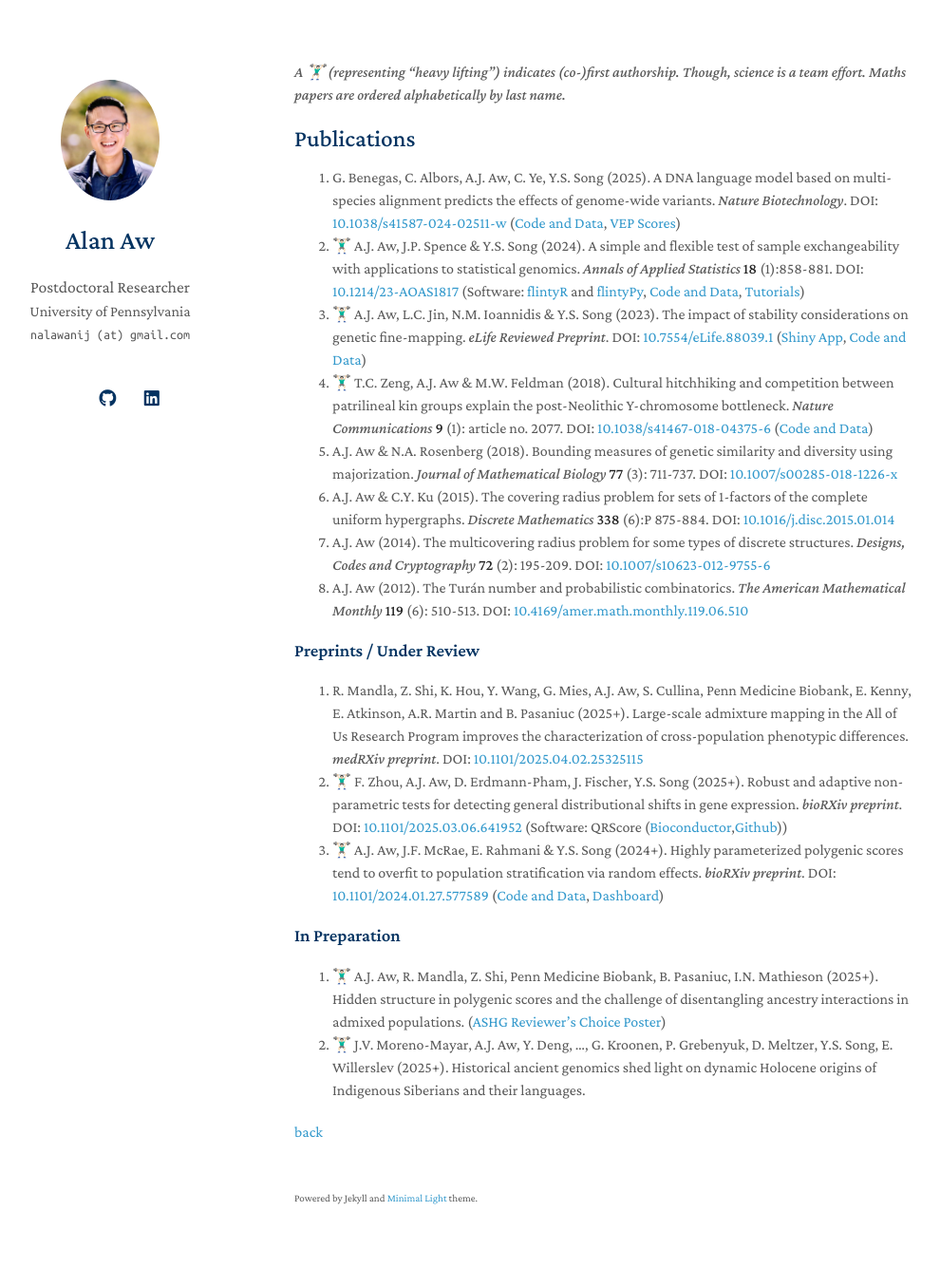
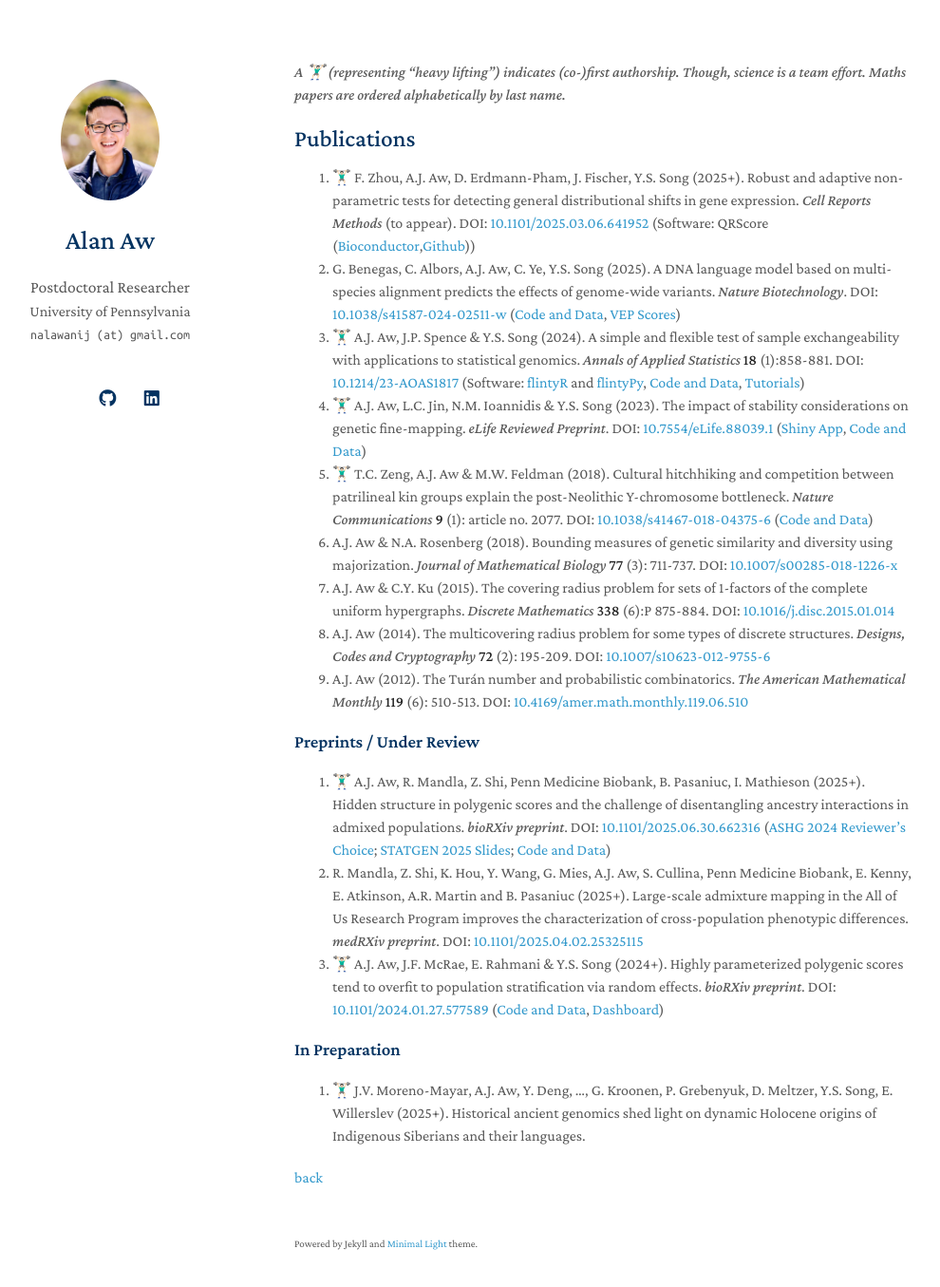
Before and after one commit to alanaw1/alanaw1.github.io, a Jekyll site: the page built from research.md, in a window 1280 px wide and 1390 px high. Shown: the top 1355 px of the window at 95% size, without its empty margins (160-1150 px from the left). Built offline with Jekyll 4.4.1, drawn with Linux system fonts in a browser that asks for light colours; nearby versions of some CDN libraries; a style sheet for code colours, icons or effects is not loaded.

Commit message:
Update research page

```diff
--- a/research.md
+++ b/research.md
@@ -6,6 +6,7 @@ layout: homepage
 
 ## Publications
 
+9. 🏋🏻‍♂️ F. Zhou, A.J. Aw, D. Erdmann-Pham, J. Fischer, Y.S. Song (2025+). Robust and adaptive non-parametric tests for detecting general distributional shifts in gene expression. *Cell Reports Methods* (to appear). DOI: [10.1101/2025.03.06.641952](https://doi.org/10.1101/2025.03.06.641952) (Software: QRScore ([Bioconductor](https://doi.org/doi:10.18129/B9.bioc.QRscore),[Github](https://github.com/songlab-cal/QRscore)))
 8. G. Benegas, C. Albors, A.J. Aw, C. Ye, Y.S. Song (2025). A DNA language model based on multi-species alignment predicts the effects of genome-wide variants. *Nature Biotechnology*. DOI: [10.1038/s41587-024-02511-w](https://doi.org/10.1038/s41587-024-02511-w) ([Code and Data](https://github.com/songlab-cal/gpn#gpn-msa), [VEP Scores](https://huggingface.co/collections/songlab/gpn-msa-65319280c93c85e11c803887))
 7. 🏋🏻‍♂️ A.J. Aw, J.P. Spence & Y.S. Song (2024). A simple and flexible test of sample exchangeability with applications to statistical genomics. *Annals of Applied Statistics* **18** (1):858-881. DOI: [10.1214/23-AOAS1817](https://doi.org/10.1214/23-AOAS1817) (Software: [flintyR](https://cran.rstudio.com/web/packages/flintyR/index.html) and [flintyPy](https://pypi.org/project/flintypy/), [Code and Data](https://github.com/songlab-cal/flinty), [Tutorials](https://alanaw1.github.io/flintyR/))
 6. 🏋🏻‍♂️ A.J. Aw, L.C. Jin, N.M. Ioannidis & Y.S. Song (2023). The impact of stability considerations on genetic fine-mapping. *eLife Reviewed Preprint*. DOI: [10.7554/eLife.88039.1](https://doi.org/10.7554/eLife.88039.1) ([Shiny App](https://alan-aw.shinyapps.io/stability_v0/), [Code and Data](https://github.com/songlab-cal/StableFM))
@@ -17,13 +18,12 @@ layout: homepage
 
 ### Preprints / Under Review
 
-3. R. Mandla, Z. Shi, K. Hou, Y. Wang, G. Mies, A.J. Aw, S. Cullina, Penn Medicine Biobank, E. Kenny, E. Atkinson, A.R. Martin and B. Pasaniuc (2025+). Large-scale admixture mapping in the All of Us Research Program improves the characterization of cross-population phenotypic differences. *medRXiv preprint*. DOI: [10.1101/2025.04.02.25325115](https://doi.org/10.1101/2025.04.02.25325115)
-2. 🏋🏻‍♂️ F. Zhou, A.J. Aw, D. Erdmann-Pham, J. Fischer, Y.S. Song (2025+). Robust and adaptive non-parametric tests for detecting general distributional shifts in gene expression. *bioRXiv preprint*. DOI: [10.1101/2025.03.06.641952](https://doi.org/10.1101/2025.03.06.641952) (Software: QRScore ([Bioconductor](https://doi.org/doi:10.18129/B9.bioc.QRscore),[Github](https://github.com/songlab-cal/QRscore)))
+3. 🏋🏻‍♂️ A.J. Aw, R. Mandla, Z. Shi, Penn Medicine Biobank, B. Pasaniuc, I. Mathieson (2025+). Hidden structure in polygenic scores and the challenge of disentangling ancestry interactions in admixed populations. *bioRXiv preprint*. DOI: [10.1101/2025.06.30.662316](https://doi.org/10.1101/2025.06.30.662316) ([ASHG 2024 Reviewer's Choice](https://www.ashg.org/wp-content/uploads/2024/10/ASHG2024-PosterAbstracts.pdf); [STATGEN 2025 Slides](https://alanaw1.github.io/assets/files/AAw_STATGEN2025_SlideDeck.pdf); [Code and Data](https://github.com/mathilab/GxA_Interaction))
+2. R. Mandla, Z. Shi, K. Hou, Y. Wang, G. Mies, A.J. Aw, S. Cullina, Penn Medicine Biobank, E. Kenny, E. Atkinson, A.R. Martin and B. Pasaniuc (2025+). Large-scale admixture mapping in the All of Us Research Program improves the characterization of cross-population phenotypic differences. *medRXiv preprint*. DOI: [10.1101/2025.04.02.25325115](https://doi.org/10.1101/2025.04.02.25325115)
 1. 🏋🏻‍♂️ A.J. Aw, J.F. McRae, E. Rahmani & Y.S. Song (2024+). Highly parameterized polygenic scores tend to overfit to population stratification via random effects. *bioRXiv preprint*. DOI: [10.1101/2024.01.27.577589](https://doi.org/10.1101/2024.01.27.577589) ([Code and Data](https://github.com/songlab-cal/StratPGS), [Dashboard](https://alan-aw.shinyapps.io/stratPGS_v0/))
 
 ### In Preparation
 
-2. 🏋🏻‍♂️ A.J. Aw, R. Mandla, Z. Shi, Penn Medicine Biobank, B. Pasaniuc, I.N. Mathieson (2025+). Hidden structure in polygenic scores and the challenge of disentangling ancestry interactions in admixed populations. ([ASHG Reviewer's Choice Poster](https://alanaw1.github.io/assets/files/AAw_ASHG2024_poster.pdf))
 1. 🏋🏻‍♂️ J.V. Moreno-Mayar, A.J. Aw, Y. Deng, ..., G. Kroonen, P. Grebenyuk, D. Meltzer, Y.S. Song, E. Willerslev (2025+). Historical ancient genomics shed light on dynamic Holocene origins of Indigenous Siberians and their languages.
 
 [back](./)
```
Also changed, not shown: 3 other files.
